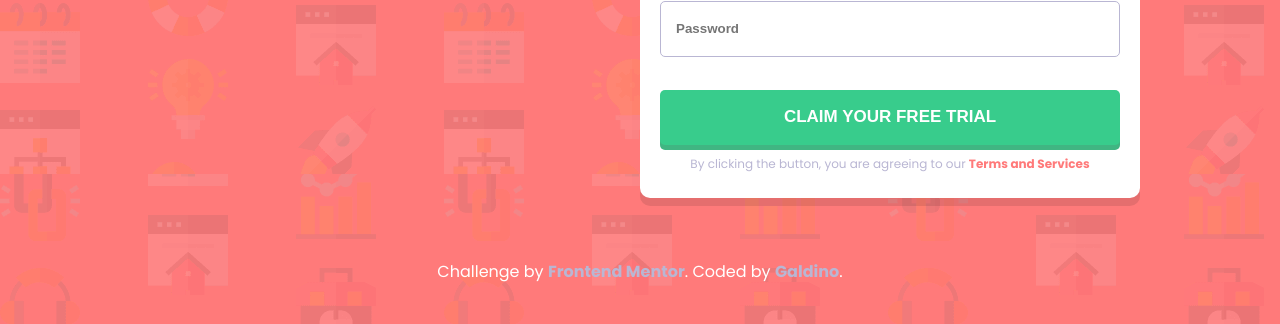
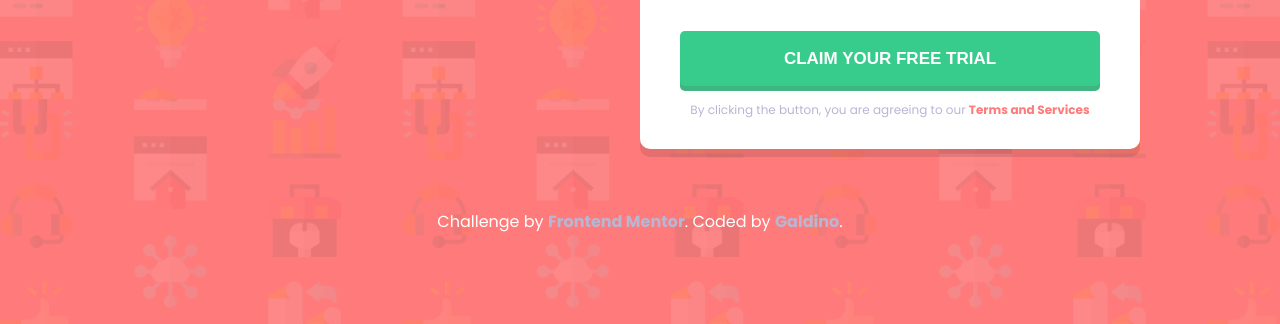
Before and after one commit to GaldinoMat/intro-signup-form, a plain HTML site: page index.html in a window 1280 px wide. Shown: the part 476-800 px from the top of the page. Drawn offline with Linux system fonts and the light colour scheme.

Commit message:
Minor CSS adjustments 3

```diff
--- a/style.css
+++ b/style.css
@@ -17,7 +17,7 @@
 
 body {
   width: 100vw;
-  height: 100vh;
+  height: 100%;
   font-family: "Poppins", sans-serif;
   text-align: center;
   background-color: var(--background-red);
@@ -59,6 +59,10 @@ a {
   color: var(--font-grayish-blue);
 }
 
+footer {
+  margin-top: 0.625rem;
+}
+
 .button-container,
 .form-container {
   box-shadow: 0px 8px 0px 0px rgba(0, 0, 0, 0.1);
@@ -70,7 +74,7 @@ input::placeholder {
 
 .container {
   width: fit-content;
-  margin: 3.75rem 1.5625rem;
+  margin: 1.5625rem;
 }
 
 .text-container {
@@ -119,9 +123,11 @@ input::placeholder {
 
 .input-container {
   width: 100%;
-  padding: 0.9375rem;
+  height: 2.5rem;
+  padding: 0 0.9375rem;
   display: flex;
   justify-content: space-between;
+  align-items: center;
   border: 0.1px solid var(--font-grayish-blue);
   border-radius: 0.3125rem;
 }
@@ -130,6 +136,10 @@ input::placeholder {
   width: 100%;
   color: var(--background-red);
   font-weight: 700;
+}
+
+.input-container img {
+  width: 1.5rem;
 }
 
 #submit-button {
@@ -183,6 +193,11 @@ input::placeholder {
   body {
     background-image: url("images/bg-intro-desktop.png");
   }
+
+  footer {
+    margin-top: 0;
+  }
+
   .container {
     display: grid;
     grid-template-columns: 1fr 1fr;
@@ -192,7 +207,6 @@ input::placeholder {
       "text-container button-container"
       "text-container form-container";
     width: 40.625rem;
-    margin: 2.5rem 1.5625rem;
   }
 
   .text-container {
@@ -217,8 +231,24 @@ input::placeholder {
   .button-container {
     grid-area: button-container;
   }
+
   .form-container {
     grid-area: form-container;
+    padding: 1.875rem 2.5rem;
+  }
+
+  .input-container {
+    height: 3.125rem;
+  }
+
+  .input-container input {
+    height: 100%;
+    margin: 0.3125rem;
+    padding: 0.3125rem;
+  }
+
+  .form-container p {
+    margin: 0.9375rem 0.625rem 0 0.625rem;
   }
 }
 
```
Also changed, not shown: index.html (+1 -1 lines).
